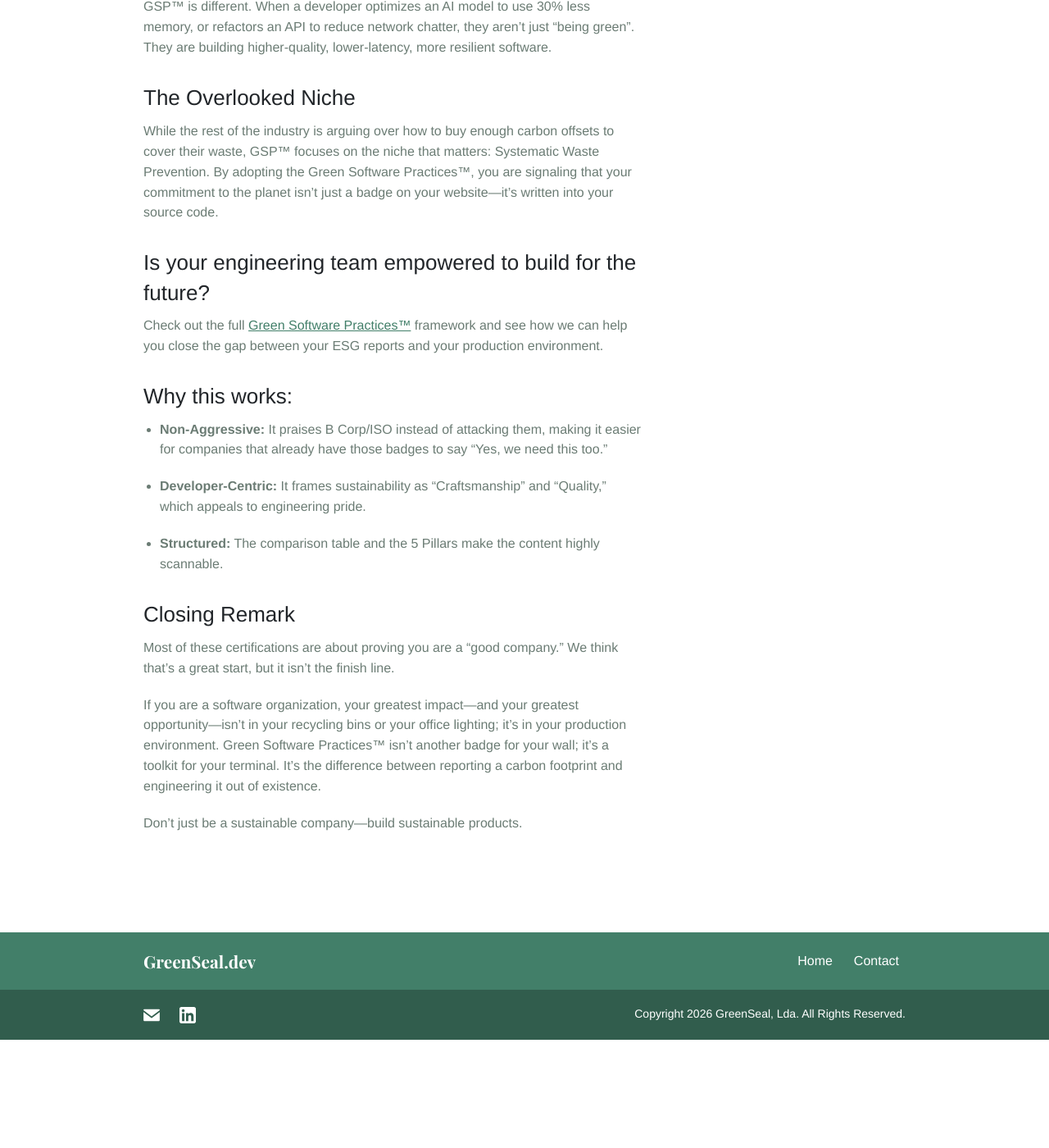
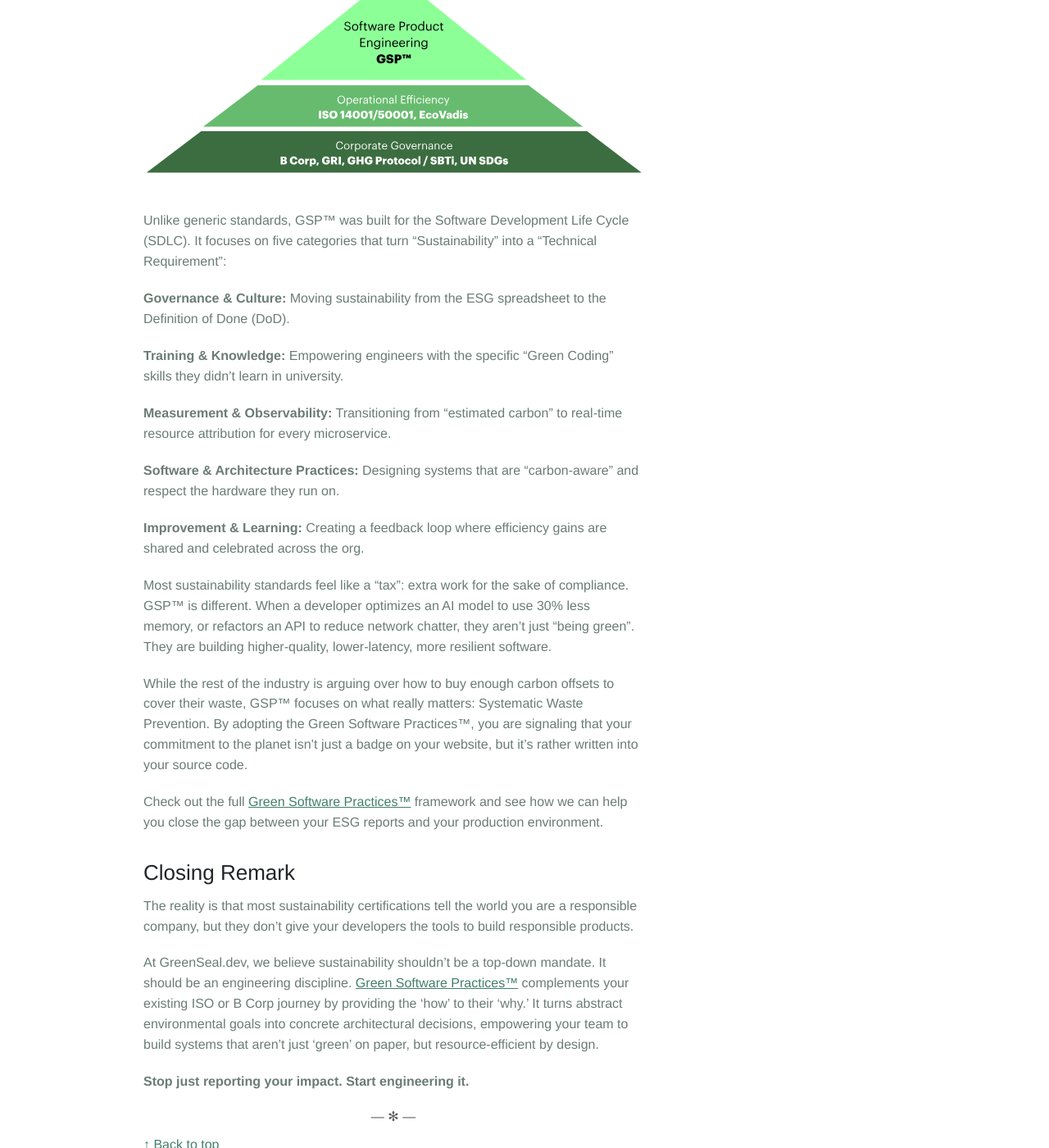
Before and after one commit to luiscruz/greenseal-website, a Jekyll site: the page built from blog/2026-02-20-comparing-standards.md, in a window 1280 px wide and 1400 px high, scrolled down 2586 px. Shown: the whole window at 82% size. Built offline with Jekyll 4.4.1, drawn with Linux system fonts in a browser that asks for light colours; our own code applies the rules of GitHub Pages for plain Markdown files; before the commit the page ends 3854 px from its top, so only the background shows below that; some of the changed text lies outside the part shown.

Commit message:
add certification pyramid and iceberg SVGs to comparing-standards blog post
Co-Authored-By: Claude Sonnet 4.6 <noreply@anthropic.com>

```diff
--- a/blog/2026-02-20-comparing-standards.md
+++ b/blog/2026-02-20-comparing-standards.md
@@ -1,14 +1,15 @@
 ---
-title: "Beyond the Badge: Why B Corp and ISO Aren’t Enough for Software Teams"
+layout: blog
+title: "Your ESG Report Won't Fix Your Code: Why Software Products Need More Than Just a Sustainability Badge"
 author: Luís Cruz
 date: 20-02-2026
+image: "/images/blog/certification_iceberg.svg"
 ---
 
-If your organization is B Corp Certified, follows ISO 14001, or has committed to Science Based Targets (SBTi), congratulations.
-You are already ahead of 90% of the market.
+If your organization is B Corp Certified, follows ISO 14001, or has committed to Science Based Targets (SBTi), congratulations: you are already ahead of 90% of the market.
 You’ve done the hard work of auditing your supply chain, fair pay, and office carbon footprint.
 
-But here is the question that keeps CTOs up at night: Does any of that actually help your developers write more efficient code?
+But here is a difficult question: Does any of that actually help your developers write more efficient code?
 
 Usually, the answer is no.
 Most sustainability standards stop at the office door or the cloud bill.
@@ -29,20 +30,25 @@ Think of your sustainability efforts like a software stack.
 
 Without the Engineering Layer, you have a "Green Company" building "Grey Software."
 
+![Mainstream sustainability frameworks only show the tip of the icerberg.](/images/blog/certification_iceberg.svg)
+
 ## How GSP™ Compares to Existing Standards
 
 | Standard / Certification | Primary Focus | The Software "Blind Spot" | How GSP™ Completes the Picture |
 | :--- | :--- | :--- | :--- |
 | **B Corp** | Holistic social and environmental ethics. | Focuses on corporate policy, not the resource impact of the product. | Translates "Environmental Stewardship" into technical design and PRs. |
 | **ISO 14001** | Environmental Management Systems (EMS). | Focuses on administrative processes; silent on code bloat or CPU waste. | Provides the technical "how-to" for environmental goals in a DevOps context. |
-| **ISO 50001** | Energy Management Systems. | Optimizes facilities and hardware; ignores the efficiency of the logic running on them. | Targets the "Logic Layer"—optimizing the software that triggers the energy draw. |
+| **ISO 50001** | Energy Management Systems. | Optimizes facilities and hardware; ignores the efficiency of the logic running on them. | Targets the "Logic Layer" optimizing the software that triggers the energy draw. |
 | **EcoVadis** | Sustainability ratings for global supply chains. | Assesses vendor policies; rarely audits the resource efficiency of the software delivered. | Proves product-level efficiency through the **Measurement & Observability** pillar. |
 | **GHG Protocol / SBTi** | Carbon footprinting and science-based targets. | Retrospective accounting; doesn't offer a roadmap for engineering-led reduction. | Acts as the proactive engine that reduces emissions *before* they are reported. |
 | **GRI Standards** | Public transparency and reporting. | Reporting-centric; doesn't provide a framework for building low-impact systems. | Offers the systematic practices needed to generate meaningful, engineering-driven metrics. |
 
-## The 5 Pillars of GSP™: Empowering the Developer
+## Empowerment, Not Just Compliance
 
-Unlike generic standards, GSP™ was built for the SDLC (Software Development Life Cycle). It focuses on five categories that turn "Sustainability" into a "Technical Requirement":
+![The certification pyramid showing where GSP fits within the sustainability standards stack.](/images/blog/certification_pyramid.svg)
+
+
+Unlike generic standards, GSP™ was built for the Software Development Life Cycle (SDLC). It focuses on five categories that turn "Sustainability" into a "Technical Requirement":
 
 **Governance & Culture:** Moving sustainability from the ESG spreadsheet to the Definition of Done (DoD).
 
@@ -54,32 +60,19 @@ Unlike generic standards, GSP™ was built for the SDLC (Software Development Li
 
 **Improvement & Learning:** Creating a feedback loop where efficiency gains are shared and celebrated across the org.
 
-## From Compliance to Craftsmanship
-
 Most sustainability standards feel like a "tax": extra work for the sake of compliance.
 GSP™ is different. When a developer optimizes an AI model to use 30% less memory, or refactors an API to reduce network chatter, they aren't just "being green". They are building higher-quality, lower-latency, more resilient software.
 
 <!-- GSP™ recognizes that Resource Efficiency = Performance Efficiency. It bridges the gap between the "Green" goals of the CEO and the "Performance" goals of the Tech Lead. -->
 
-## The Overlooked Niche
+While the rest of the industry is arguing over how to buy enough carbon offsets to cover their waste, GSP™ focuses on what really matters: Systematic Waste Prevention. By adopting the Green Software Practices™, you are signaling that your commitment to the planet isn't just a badge on your website, but it's rather written into your source code.
 
-While the rest of the industry is arguing over how to buy enough carbon offsets to cover their waste, GSP™ focuses on the niche that matters: Systematic Waste Prevention. By adopting the Green Software Practices™, you are signaling that your commitment to the planet isn't just a badge on your website—it's written into your source code.
-
-## Is your engineering team empowered to build for the future?
 Check out the full [Green Software Practices™](https://www.greenseal.dev/gsp/) framework and see how we can help you close the gap between your ESG reports and your production environment.
-
-## Why this works:
-
-- **Non-Aggressive:** It praises B Corp/ISO instead of attacking them, making it easier for companies that already have those badges to say "Yes, we need this too."
-
-- **Developer-Centric:** It frames sustainability as "Craftsmanship" and "Quality," which appeals to engineering pride.
-
-- **Structured:** The comparison table and the 5 Pillars make the content highly scannable.
 
 ## Closing Remark
 
-Most of these certifications are about proving you are a "good company." We think that's a great start, but it isn't the finish line.
+The reality is that most sustainability certifications tell the world you are a responsible company, but they don't give your developers the tools to build responsible products.
 
-If you are a software organization, your greatest impact—and your greatest opportunity—isn't in your recycling bins or your office lighting; it's in your production environment. Green Software Practices™ isn't another badge for your wall; it’s a toolkit for your terminal. It’s the difference between reporting a carbon footprint and engineering it out of existence.
+At GreenSeal.dev, we believe sustainability shouldn't be a top-down mandate. It should be an engineering discipline. [Green Software Practices™](https://www.greenseal.dev/gsp/) complements your existing ISO or B Corp journey by providing the 'how' to their 'why.' It turns abstract environmental goals into concrete architectural decisions, empowering your team to build systems that aren't just 'green' on paper, but resource-efficient by design.
 
-Don't just be a sustainable company—build sustainable products.
+**Stop just reporting your impact. Start engineering it.**
```
Also changed, not shown: images/blog/certification_iceberg.svg (added), images/blog/certification_pyramid.svg (added).
